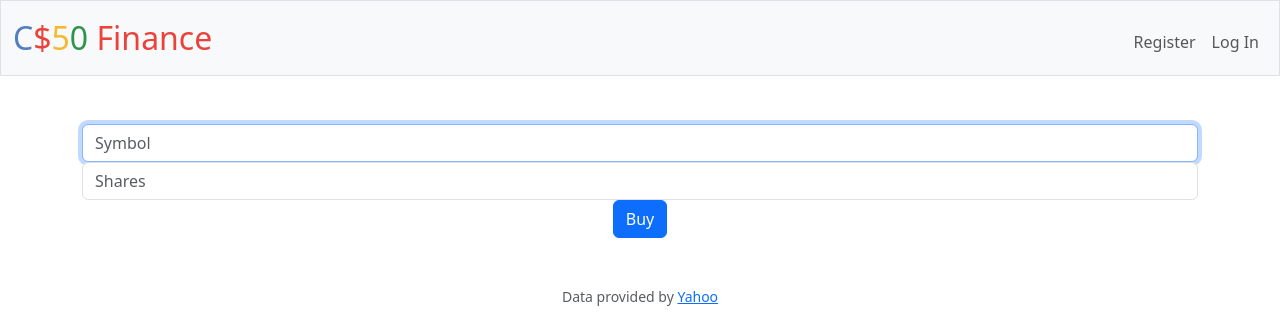
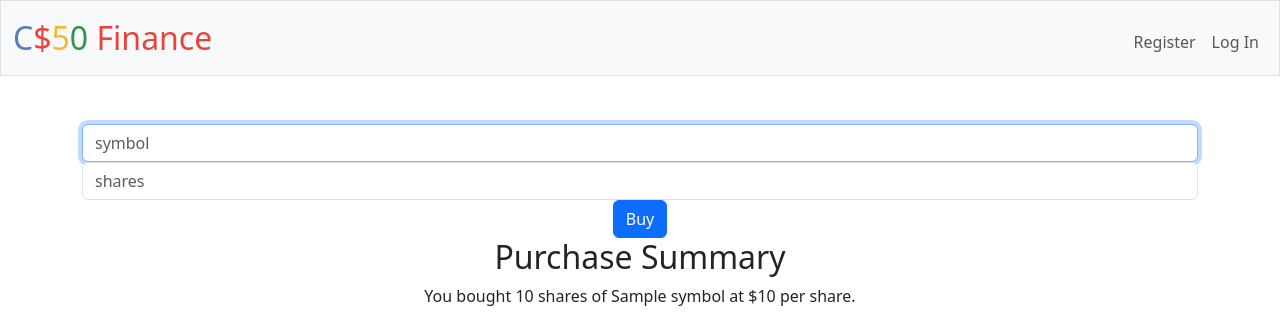
Before and after one commit to raghavkr17/CS50x, a Flask app: template finance/templates/buy.html in a window 1280 px wide. Shown: the top 320 px of the page. Run offline with Flask 3, Linux system fonts and the light colour scheme; the template is opened without the code that fills it: most values are stand-ins (such as "Sample title", 1, 10 or a date in 2020); some libraries are stand-ins or nearby versions.

Commit message:
Wed, Aug 28, 2024, 2:10 PM -07:00

```diff
--- a/finance/templates/buy.html
+++ b/finance/templates/buy.html
@@ -1,3 +1,5 @@
+<!-- buy.html -->
+
 {% extends "layout.html" %}
 
 {% block title %}
@@ -5,15 +7,22 @@
 {% endblock %}
 
 {% block main %}
+    <!-- Display the purchase form -->
     <form action="/buy" method="post">
         <div class="form-group">
-            <input autocomplete="off" autofocus class="form-control" name="symbol" placeholder="Symbol" type="text">
+            <input autocomplete="off" autofocus class="form-control" name="symbol" placeholder="symbol" type="text">
         </div>
         <div class="form-group">
-            <input autocomplete="off" class="form-control" name="shares" placeholder="Shares" type="number" min=1>
+            <input class="form-control" name="shares" placeholder="shares" type="text">
         </div>
         <button class="btn btn-primary" type="submit">Buy</button>
     </form>
 
-
+    <!-- Display the transaction summary if a purchase was made -->
+    {% if shares %}
+    <h2>Purchase Summary</h2>
+    <p>You bought {{ shares }} shares of {{ symbol }} at ${{ stock_price }} per share.</p>
+    <p>Total cost: ${{ total_price }}.</p>
+    <p>Your remaining balance is ${{ cash }}.</p>
+    {% endif %}
 {% endblock %}
```
